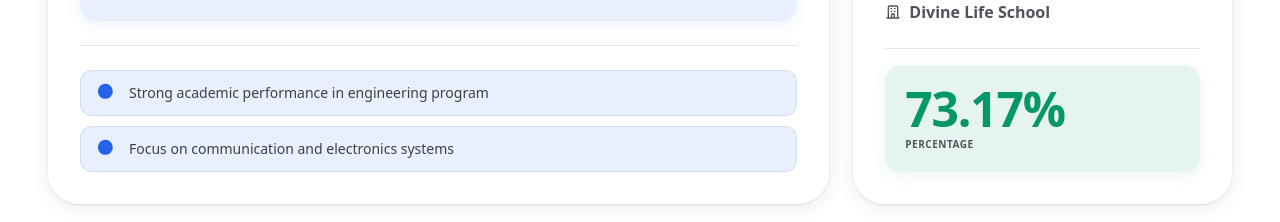
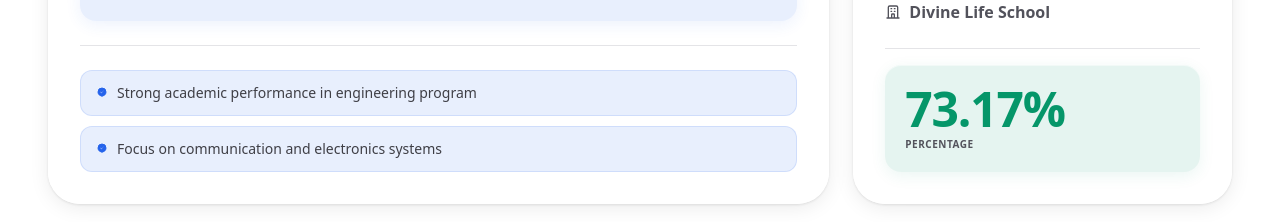
Before and after one commit to DEVS-7606/dev-portfolio, a React (Vite) app: page /#projects in a window 1280 px wide. Shown: the part 3289-3511 px from the top of the page. Built offline with nearby package versions, Linux system fonts and the light colour scheme.

Commit message:
style: adjust alignment and icon size within the AchievementItem component.

```diff
--- a/src/components/molecules/AchievementItem.tsx
+++ b/src/components/molecules/AchievementItem.tsx
@@ -9,7 +9,7 @@ interface AchievementItemProps {
 
 export const AchievementItem = ({ children, colors }: AchievementItemProps) => (
   <div
-    className="flex items-start gap-2 sm:gap-3 text-xs sm:text-sm font-medium rounded-lg sm:rounded-xl px-3 sm:px-4 py-2.5 sm:py-3 border transition-all duration-300 hover:translate-x-1"
+    className="flex items-center gap-2 text-xs sm:text-sm font-medium rounded-lg sm:rounded-xl px-3 sm:px-4 py-2.5 sm:py-3 border transition-all duration-300 hover:translate-x-1"
     style={{
       backgroundColor: colors.soft,
       borderColor: colors.accent + "20",
@@ -17,7 +17,7 @@ export const AchievementItem = ({ children, colors }: AchievementItemProps) => (
   >
     <Icon
       type="check"
-      className="w-4 h-4 sm:w-5 sm:h-5 flex-shrink-0"
+      className="w-3 h-3 flex-shrink-0"
       color={colors.accent}
     />
     <Text
```
